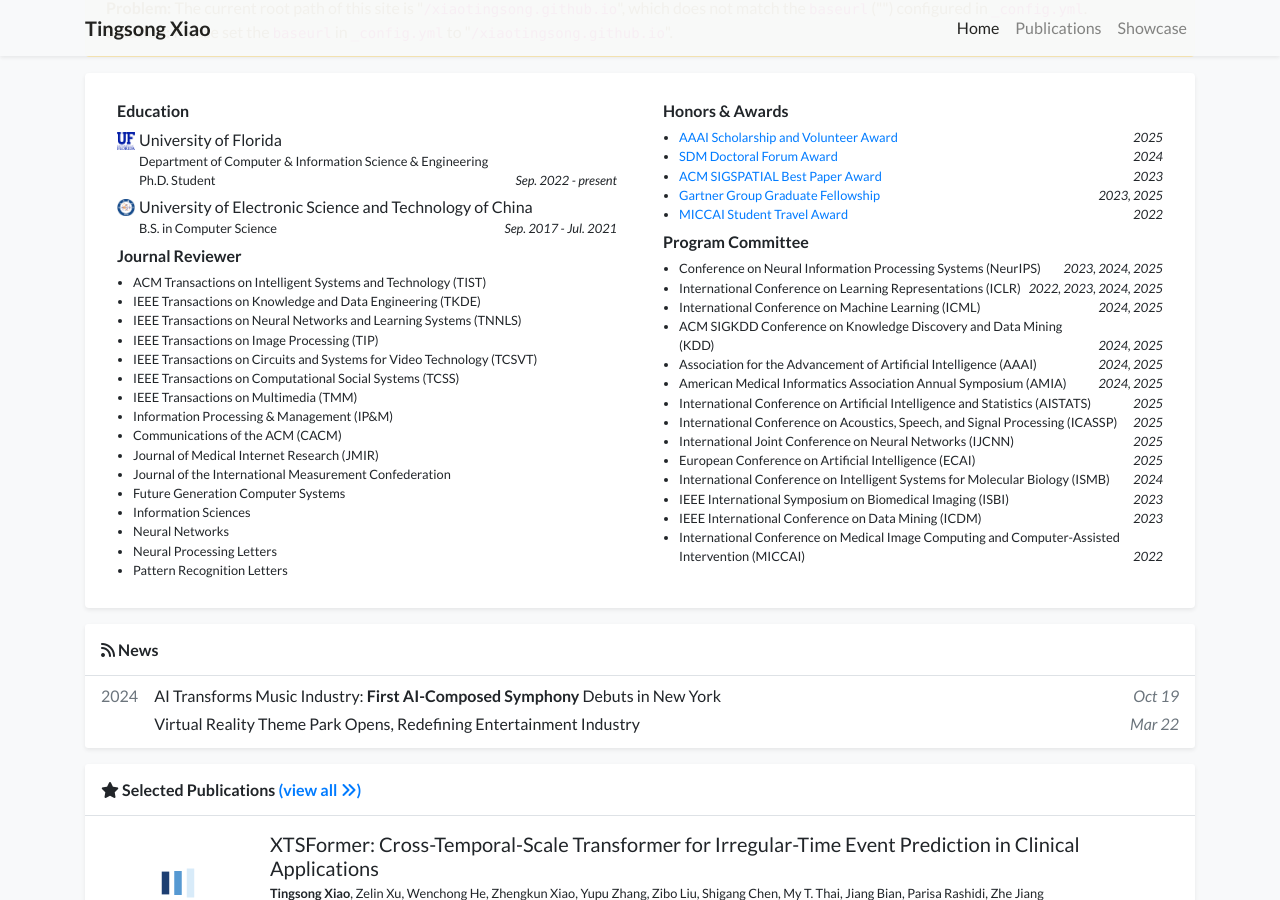
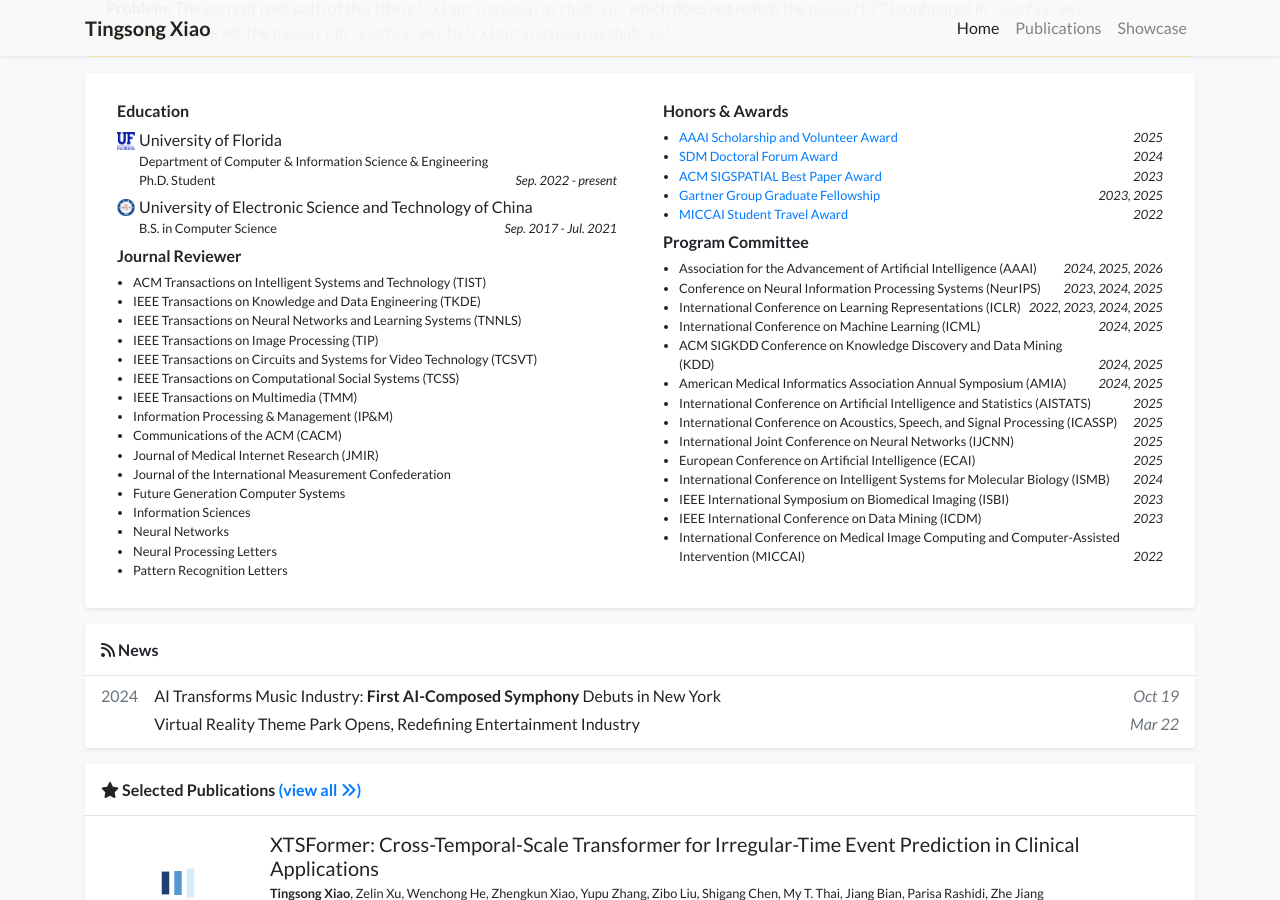
Before and after one commit to xiaotingsong/xiaotingsong.github.io, a Jekyll site: the page built from index.html, in a window 1280 px wide and 900 px high, scrolled down 668 px. Built offline with Jekyll 4.4.1, drawn with Linux system fonts in a browser that asks for light colours; nearby versions of some CDN libraries; a style sheet for code colours, icons or effects is not loaded; some of the changed lines change nothing that is shown.

Commit message:
Update profile.yml

```diff
--- a/_data/profile.yml
+++ b/_data/profile.yml
@@ -58,6 +58,8 @@
   date: 2022
 
 service_pc:
+- name: Association for the Advancement of Artificial Intelligence (AAAI)
+  date: 2024, 2025, 2026
 - name: Conference on Neural Information Processing Systems (NeurIPS)
   date: 2023, 2024, 2025
 - name: International Conference on Learning Representations (ICLR)
@@ -65,8 +67,6 @@
 - name: International Conference on Machine Learning (ICML)
   date: 2024, 2025
 - name: ACM SIGKDD Conference on Knowledge Discovery and Data Mining (KDD)
-  date: 2024, 2025
-- name: Association for the Advancement of Artificial Intelligence (AAAI)
   date: 2024, 2025
 - name: American Medical Informatics Association Annual Symposium (AMIA)
   date: 2024, 2025
```
